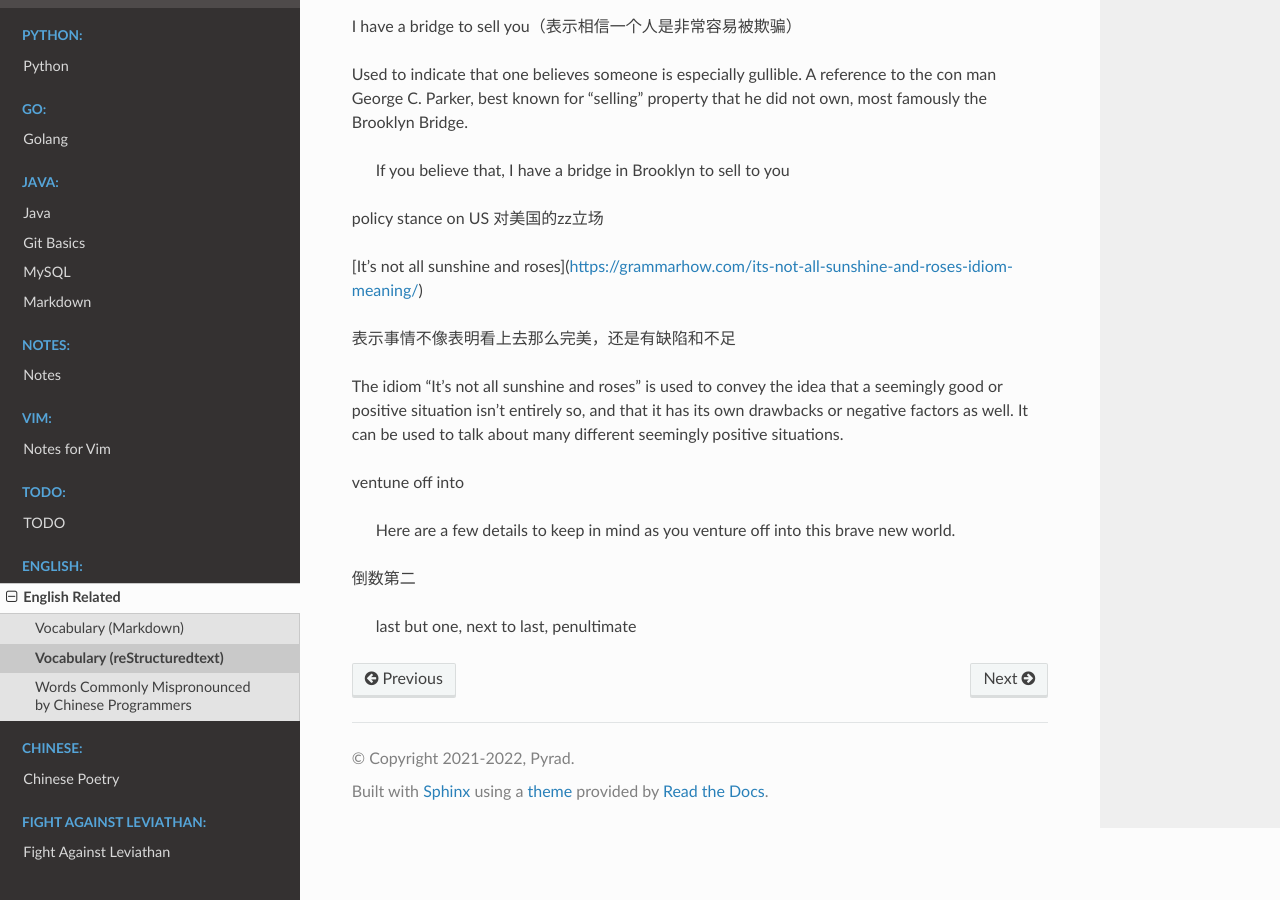
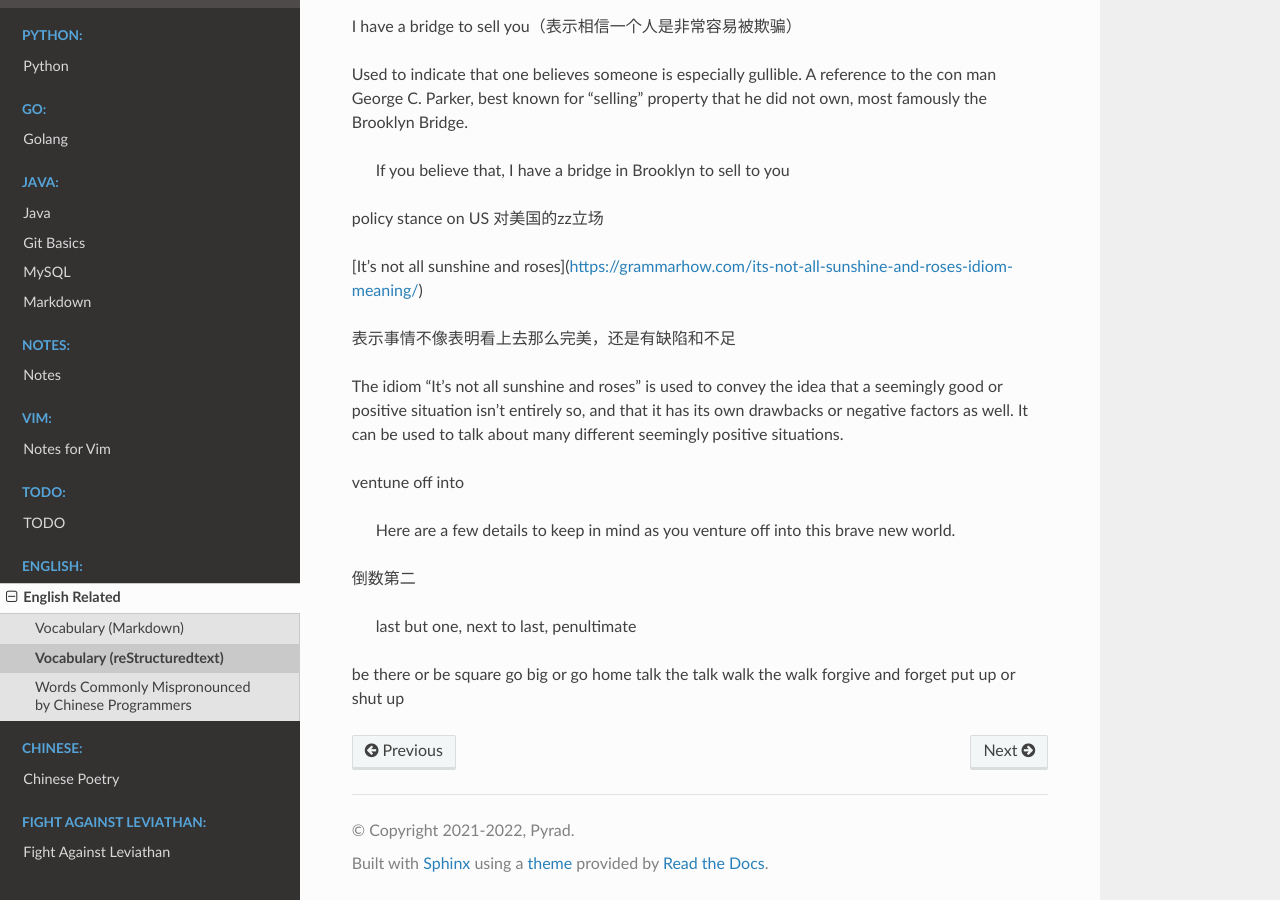
Before and after one commit to Pyrad/pyradnotes, a Sphinx documentation site: the page built from source/English/vocabulary.rst, in a window 1280 px wide and 900 px high, scrolled down 1396 px. Built offline with Sphinx 7.4.7 and the Read the Docs theme 2.0.0, drawn with Linux system fonts in a browser that asks for light colours.

Commit message:
English Some phrases

```diff
--- a/source/English/vocabulary.rst
+++ b/source/English/vocabulary.rst
@@ -142,3 +142,12 @@ ventune off into
 倒数第二
 
   last but one, next to last, penultimate
+
+
+
+be there or be square
+go big or go home
+talk the talk
+walk the walk
+forgive and forget
+put up or shut up
```
